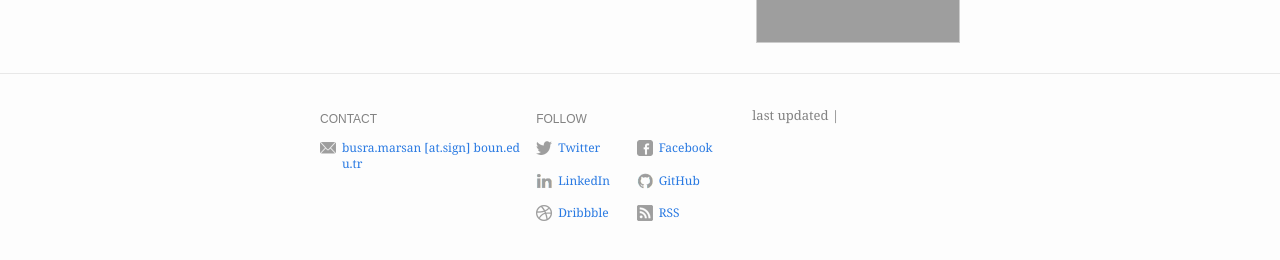
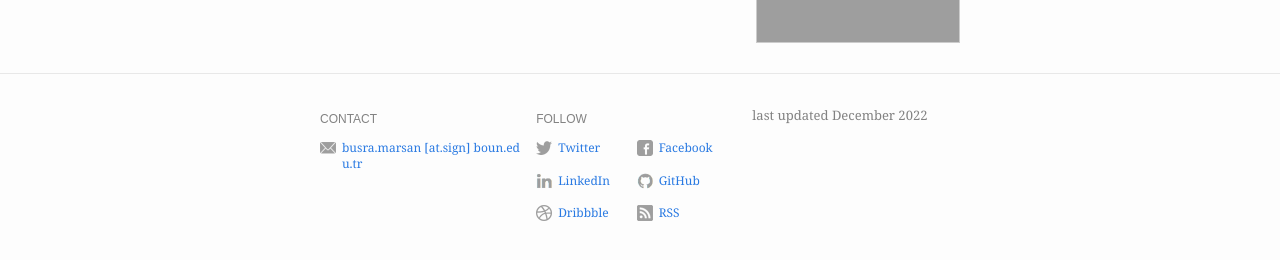
Before and after one commit to iambusra/iambusra.github.io, a Jekyll site: the page built from index.md, in a window 1280 px wide. Shown: the part 218-478 px from the top of the page. Built offline with Jekyll 4.4.1, drawn with Linux system fonts in a browser that asks for light colours.

Commit message:
fix issues

```diff
--- a/_config.yml
+++ b/_config.yml
@@ -5,7 +5,7 @@ title: Büşra Marşan
 description: >- # this means to ignore newlines until "baseurl:"
   Personal Website
 baseurl: "/bay" # the subpath of the site
-url: "http://busramarsan.com" # the base hostname & protocol for the site
+url: "http://www.busramarsan.com" # the base hostname & protocol for the site
 og_image: /assets/img/profile-pic.jpg
 google_analytics: "UA-121636368-3"
 
--- a/_includes/footer.html
+++ b/_includes/footer.html
@@ -54,7 +54,7 @@
       {% if site.footer.show_powered_by == true %}
         <div class="footer-col footer-col-3 powered-by">
           <p>
-            last updated | {{ December 2022 }}
+            last updated December 2022
           </p>
         </div>
       {% endif %}
```
Also changed, not shown: 2 other files.
